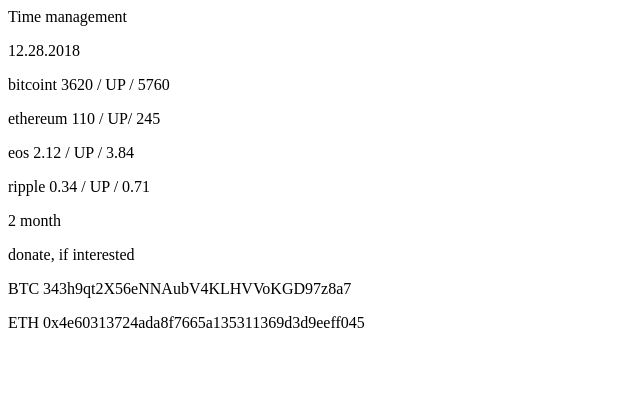
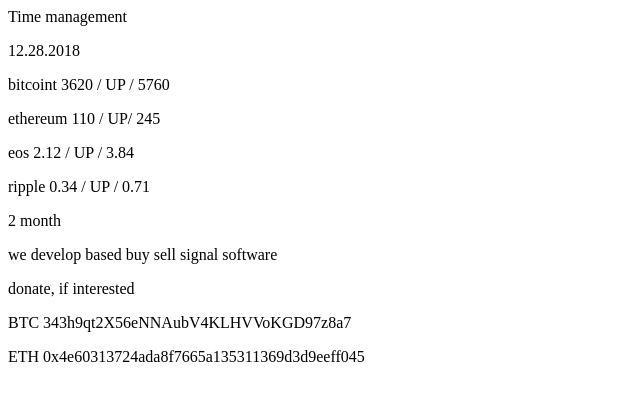
Before and after one commit to Crypt0math/Crypt0math.github.io, a plain HTML site: page index.html in a window 1280 px wide. Shown: the whole page, without its empty margins (0-640 px from the left). Drawn offline with Linux system fonts and the light colour scheme.

Commit message:
Update index.html

```diff
--- a/index.html
+++ b/index.html
@@ -15,6 +15,8 @@
 
 		<p> 2 month </p>
 
+		<p>  we develop based buy sell signal software </p>
+
 		<p> donate, if interested </p>
 		<p> BTC 343h9qt2X56eNNAubV4KLHVVoKGD97z8a7 </p>
 		<p> ETH 0x4e60313724ada8f7665a135311369d3d9eeff045 </p>
```
